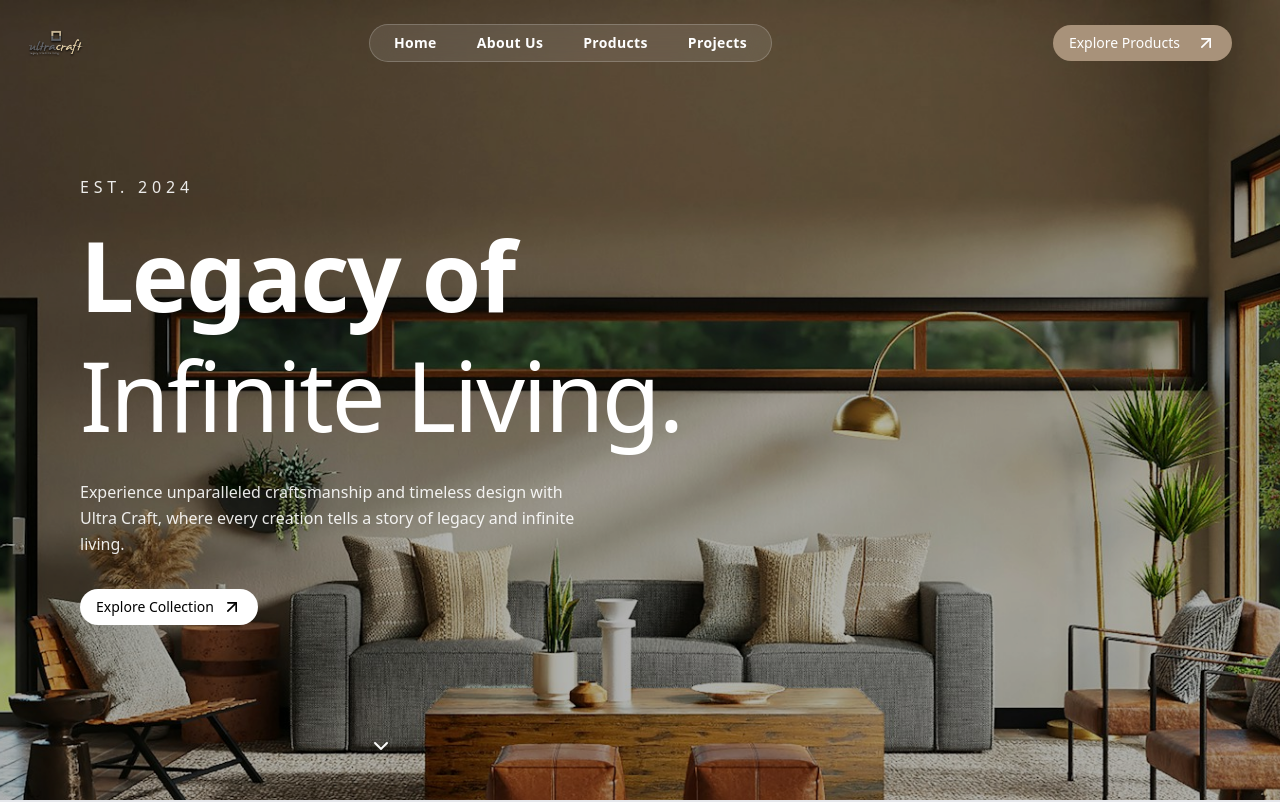
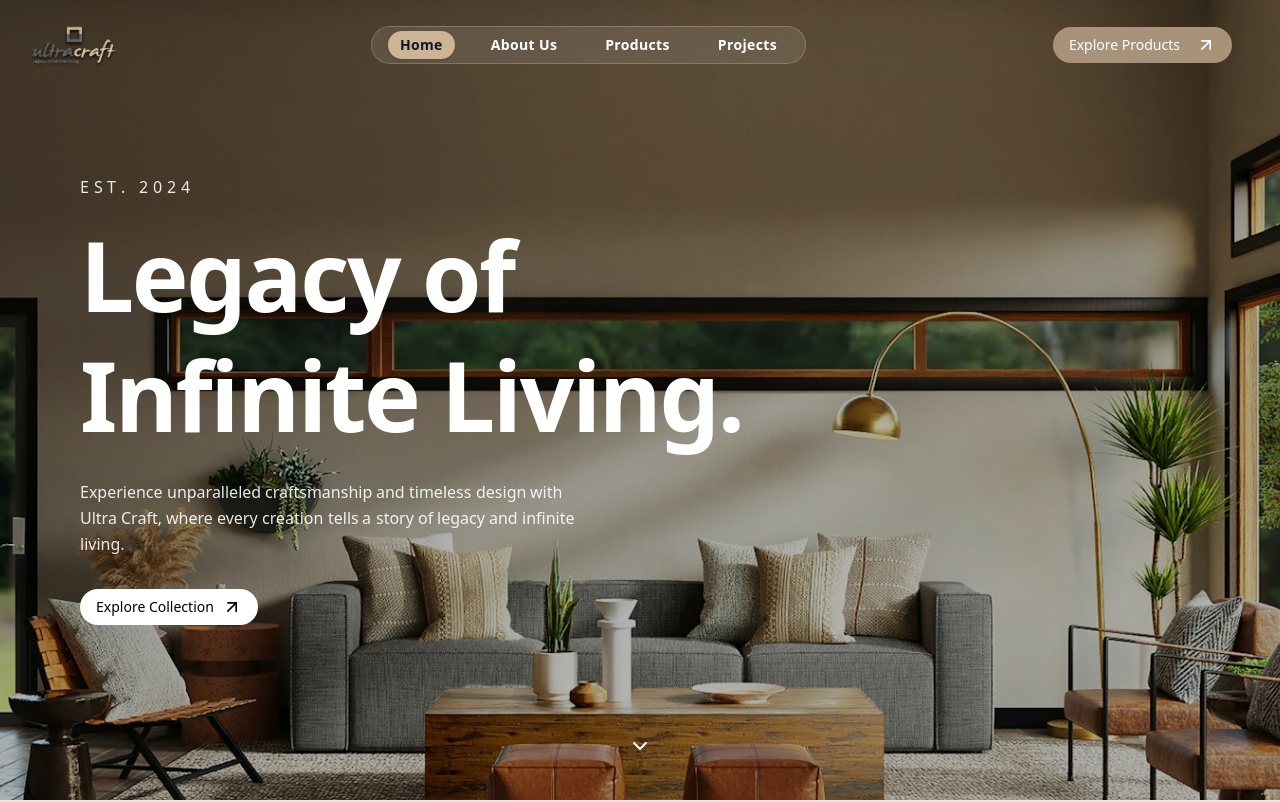
Before and after one commit to Introvera/ultra-craft-project, a Next.js app: page /home in a window 1280 px wide. Shown: the top 802 px of the page. Built offline with nearby package versions, Linux system fonts and the light colour scheme.

Commit message:
Add ScrollToTopButton component and enhance ParallaxHero with animated text

```diff
--- a/app/home/page.tsx
+++ b/app/home/page.tsx
@@ -5,18 +5,25 @@ import { Products } from '@/components/products'
 import Services from "@/components/services-component/services";
 import Uniqueness from "@/components/what-makes-us-different";
 import ParallaxHero from '@/components/hero_section'
+import { useEffect } from "react";
+import ScrollToTopButton from "@/components/ui/scrollToTopButton";
 
-const page = () => {
+const Page = () => {
+  useEffect(() => {
+    window.scrollTo(0, 0);
+  }, []);
+
   return (
     <>
-      <ParallaxHero/>
+      <ParallaxHero />
       <AboutUs />
       <Uniqueness />
       <Products />
       <Services />
       <ContactUs />
+      <ScrollToTopButton />
     </>
   );
 };
 
-export default page;
+export default Page;
--- a/components/hero_section.tsx
+++ b/components/hero_section.tsx
@@ -2,10 +2,14 @@
 import { ArrowUpRight, ChevronDown } from "lucide-react";
 import { useScrollPosition } from "@/hooks/useScrollPosition";
 import { Button } from "./ui/button";
+import BlurText from "./ui/blurText";
+import { motion } from "framer-motion";
 
 export default function ParallaxHero() {
   const scrollY = useScrollPosition();
-
+  const handleAnimationComplete = () => {
+    console.log("Animation completed!");
+  };
   return (
     <div className="relative h-screen w-full overflow-hidden flex ">
       {/* Background Image Layer */}
@@ -29,25 +33,63 @@ export default function ParallaxHero() {
           className="relative z-20 text-white max-w-max px-6 md:px-12 lg:px-20"
           style={{ transform: `translateY(${scrollY * 0.2}px)` }}
         >
-          <h2 className="text-sm md:text-base uppercase tracking-[0.3em] mb-4 opacity-90">
-            Est. 2024
-          </h2>
-          <h1 className="text-5xl md:text-7xl lg:text-8xl font-inter font-bold leading-tight tracking-tight">
-            Legacy of <br />
-            <span className="font-medium">Infinite Living.</span>
-          </h1>
-          <p className="mt-6 max-w-lg text-sm md:text-base leading-relaxed opacity-90">
-            Experience unparalleled craftsmanship and timeless design with Ultra
-            Craft, where every creation tells a story of legacy and infinite
-            living.
-          </p>
-          <Button variant={"hero"} size={"pill"} className="mt-8">
+          <BlurText
+            text="Est. 2024"
+            delay={50}
+            animateBy="letters"
+            direction="top"
+            className="text-sm md:text-base uppercase tracking-[0.3em] mb-4 opacity-90"
+          />
+
+          <BlurText
+            text="Legacy of"
+            delay={50}
+            animateBy="words"
+            direction="top"
+            className="text-5xl md:text-7xl lg:text-8xl font-inter font-bold leading-tight tracking-tight"
+          />
+
+          <BlurText
+            text="Infinite Living."
+            delay={100}
+            animateBy="words"
+            direction="top"
+            className="text-5xl md:text-7xl lg:text-8xl font-inter font-bold leading-tight tracking-tight"
+          />
+
+          <BlurText
+            text="Experience unparalleled craftsmanship and timeless design with Ultra Craft, where every creation tells a story of legacy and infinite living."
+            delay={150}
+            animateBy="words"
+            direction="top"
+            className="mt-6 max-w-lg text-sm md:text-base font-inter leading-relaxed opacity-90"
+          />
+
+          <motion.div
+            initial={{ opacity: 0, y: 20 }}
+            animate={{ opacity: 1, y: 0 }}
+            transition={{ duration: 0.6, delay: 0.4 }}
+          >
+            <Button
+              asChild
+              variant="hero"
+              size="pill"
+              className="mt-8 transform-fill"
+            >
+              <motion.a
+                whileHover={{ scale: 1.05 }}
+                whileTap={{ scale: 0.97 }}
+                className="inline-flex items-center gap-2"
+              >
                 Explore Collection
                 <ArrowUpRight className="size-5" />
+              </motion.a>
             </Button>
+          </motion.div>
         </div>
 
         {/* Chevron stays centered at the bottom */}
+      </div>
       <div
         className="absolute bottom-10 left-1/2 -translate-x-1/2 z-20 text-white animate-bounce"
         style={{ opacity: Math.max(0, 1 - scrollY / 300) }}
@@ -55,6 +97,5 @@ export default function ParallaxHero() {
         <ChevronDown className="w-6 h-6" />
       </div>
     </div>
-    </div>
   );
 }
--- a/components/navbar.tsx
+++ b/components/navbar.tsx
@@ -22,21 +22,21 @@ const NavLink = ({
   return (
     <a
       href={href}
-      className={`px-2 py-1 rounded-full transition-all font-semibold relative
+      className={`px-3 py-1 rounded-full transition-all font-semibold relative
         ${
           isActive
             ? "bg-[#cdb495] text-slate-900 shadow-sm"
             : "hover:bg-[#cdb49559] text-inherit"
         }`}
     >
-      <span className="inline-block transition-transform duration-300 hover:scale-105">
+      <span className="inline-block transition-transform duration-300 hover:scale-101">
         {children}
       </span>
 
       {/* Optional: subtle underline indicator for active (extra polish) */}
-      {isActive && (
+      {/* {isActive && (
         <span className="absolute -bottom-1 left-1/2 -translate-x-1/2 w-10 h-0.5 bg-[#a67c52] rounded-full" />
-      )}
+      )} */}
     </a>
   );
 };
@@ -53,41 +53,41 @@ export default function Navbar() {
     return () => window.removeEventListener("scroll", handleScroll);
   }, []);
 
-  // Close mobile menu on route change
+  const pathname = usePathname();
+
   useEffect(() => {
     setIsMenuOpen(false);
-  }, [usePathname()]);
+  }, [pathname]);
 
   return (
     <nav
       className={`fixed top-0 left-0 w-full z-50 transition-all duration-500 ${
         isScrolled
-          ? "bg-[#cdb49529] backdrop-blur-md py-4 shadow-sm text-slate-900"
+          ? "bg-[#cdb49529] backdrop-blur-lg py-4 text-slate-900"
           : "bg-transparent py-6 text-white"
       }`}
     >
       <div className="container mx-auto px-6 flex justify-between items-center">
         {/* Logo */}
-        <div className="flex-shrink-0">
+        <div className="shrink-0">
           <Link href="/">
             <Image
               src="/logo.png"
               alt="UltraCraft Logo"
-              width={64}
-              height={64}
+              width={100}
+              height={100}
             />
           </Link>
         </div>
 
         {/* Desktop Navigation */}
-        <div className="hidden md:flex items-center space-x-6 text-sm font-medium tracking-wide bg-white/10 backdrop-blur-md px-4 py-1 rounded-full border border-white/20">
-          <NavLink href="/">Home</NavLink>
+        <div className="hidden md:flex items-center space-x-6 text-sm font-inter font-medium tracking-wide bg-white/10 backdrop-blur-md px-4 py-1 rounded-full border border-white/20">
+          <NavLink href="/home">Home</NavLink>
           <NavLink href="/about">About Us</NavLink>
           <NavLink href="/products">Products</NavLink>
           <NavLink href="/projects">Projects</NavLink>
         </div>
 
-        {/* CTA Button + Mobile Toggle */}
         <div className="flex items-center space-x-6">
           <Button variant="coffee" size="pill" className="hidden sm:flex">
             Explore Products
--- /dev/null
+++ b/components/ui/blurText.tsx
@@ -0,0 +1,123 @@
+import { motion, Transition, Easing } from 'motion/react';
+import { useEffect, useRef, useState, useMemo } from 'react';
+
+type BlurTextProps = {
+  text?: string;
+  delay?: number;
+  className?: string;
+  animateBy?: 'words' | 'letters';
+  direction?: 'top' | 'bottom';
+  threshold?: number;
+  rootMargin?: string;
+  animationFrom?: Record<string, string | number>;
+  animationTo?: Array<Record<string, string | number>>;
+  easing?: Easing | Easing[];
+  onAnimationComplete?: () => void;
+  stepDuration?: number;
+};
+
+const buildKeyframes = (
+  from: Record<string, string | number>,
+  steps: Array<Record<string, string | number>>
+): Record<string, Array<string | number>> => {
+  const keys = new Set<string>([...Object.keys(from), ...steps.flatMap(s => Object.keys(s))]);
+
+  const keyframes: Record<string, Array<string | number>> = {};
+  keys.forEach(k => {
+    keyframes[k] = [from[k], ...steps.map(s => s[k])];
+  });
+  return keyframes;
+};
+
+const BlurText: React.FC<BlurTextProps> = ({
+  text = '',
+  delay = 200,
+  className = '',
+  animateBy = 'words',
+  direction = 'top',
+  threshold = 0.1,
+  rootMargin = '0px',
+  animationFrom,
+  animationTo,
+  easing = (t: number) => t,
+  onAnimationComplete,
+  stepDuration = 0.35
+}) => {
+  const elements = animateBy === 'words' ? text.split(' ') : text.split('');
+  const [inView, setInView] = useState(false);
+  const ref = useRef<HTMLParagraphElement>(null);
+
+  useEffect(() => {
+    if (!ref.current) return;
+    const observer = new IntersectionObserver(
+      ([entry]) => {
+        if (entry.isIntersecting) {
+          setInView(true);
+          observer.unobserve(ref.current as Element);
+        }
+      },
+      { threshold, rootMargin }
+    );
+    observer.observe(ref.current);
+    return () => observer.disconnect();
+  }, [threshold, rootMargin]);
+
+  const defaultFrom = useMemo(
+    () =>
+      direction === 'top' ? { filter: 'blur(10px)', opacity: 0, y: -50 } : { filter: 'blur(10px)', opacity: 0, y: 50 },
+    [direction]
+  );
+
+  const defaultTo = useMemo(
+    () => [
+      {
+        filter: 'blur(5px)',
+        opacity: 0.5,
+        y: direction === 'top' ? 5 : -5
+      },
+      { filter: 'blur(0px)', opacity: 1, y: 0 }
+    ],
+    [direction]
+  );
+
+  const fromSnapshot = animationFrom ?? defaultFrom;
+  const toSnapshots = animationTo ?? defaultTo;
+
+  const stepCount = toSnapshots.length + 1;
+  const totalDuration = stepDuration * (stepCount - 1);
+  const times = Array.from({ length: stepCount }, (_, i) => (stepCount === 1 ? 0 : i / (stepCount - 1)));
+
+  return (
+    <p ref={ref} className={`blur-text ${className} flex flex-wrap`}>
+      {elements.map((segment, index) => {
+        const animateKeyframes = buildKeyframes(fromSnapshot, toSnapshots);
+
+        const spanTransition: Transition = {
+          duration: totalDuration,
+          times,
+          delay: (index * delay) / 1000,
+          ease: easing
+        };
+
+        return (
+          <motion.span
+            key={index}
+            initial={fromSnapshot}
+            animate={inView ? animateKeyframes : fromSnapshot}
+            transition={spanTransition}
+            onAnimationComplete={index === elements.length - 1 ? onAnimationComplete : undefined}
+            style={{
+              display: 'inline-block',
+              willChange: 'transform, filter, opacity'
+            }}
+          >
+            {segment === ' ' ? '\u00A0' : segment}
+            {animateBy === 'words' && index < elements.length - 1 && '\u00A0'}
+          </motion.span>
+        );
+      })}
+    </p>
+  );
+};
+
+export default BlurText;
--- /dev/null
+++ b/components/ui/scrollToTopButton.tsx
@@ -0,0 +1,38 @@
+"use client";
+
+import { useEffect, useState } from "react";
+import { ArrowUp } from "lucide-react";
+
+export default function ScrollToTopButton() {
+  const [show, setShow] = useState(false);
+
+  useEffect(() => {
+    const handleScroll = () => {
+      if (window.scrollY > 300) {
+        setShow(true);
+      } else {
+        setShow(false);
+      }
+    };
+
+    window.addEventListener("scroll", handleScroll);
+    return () => window.removeEventListener("scroll", handleScroll);
+  }, []);
+
+  const scrollTop = () => {
+    window.scrollTo({ top: 0, behavior: "smooth" });
+  };
+
+  return (
+    <>
+      {show && (
+        <button
+          onClick={scrollTop}
+          className="fixed bottom-6 right-6 p-3 rounded-full bg-black text-white shadow-lg hover:opacity-80 transition-opacity z-50"
+        >
+          <ArrowUp size={20} />
+        </button>
+      )}
+    </>
+  );
+}
```
Also changed, not shown: components/services-component/services.tsx (+53 -27 lines). Lines whose indentation alone changed are shown as unchanged.
